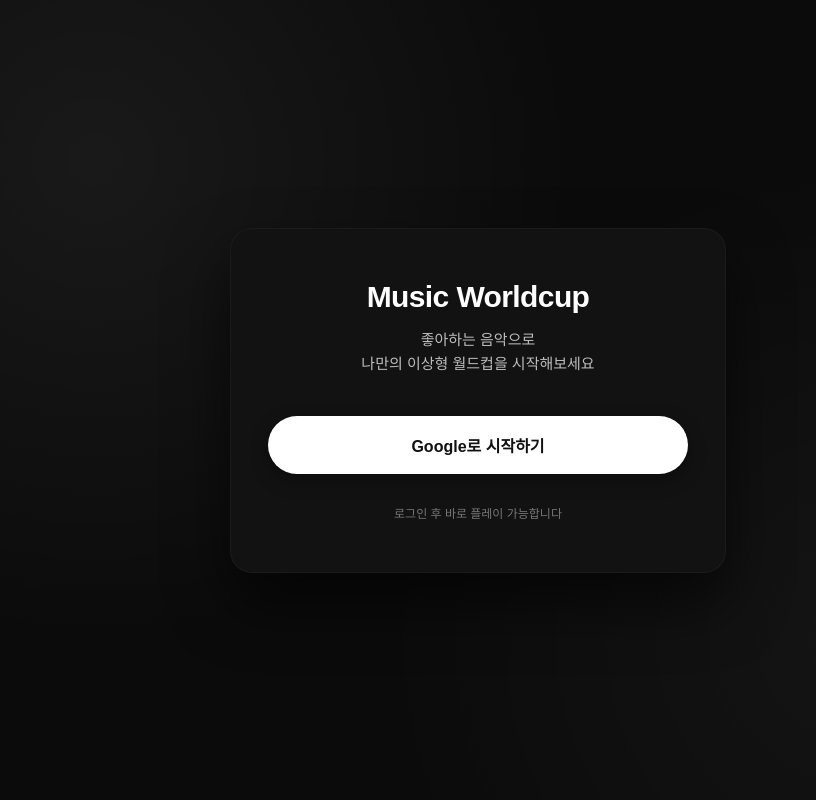
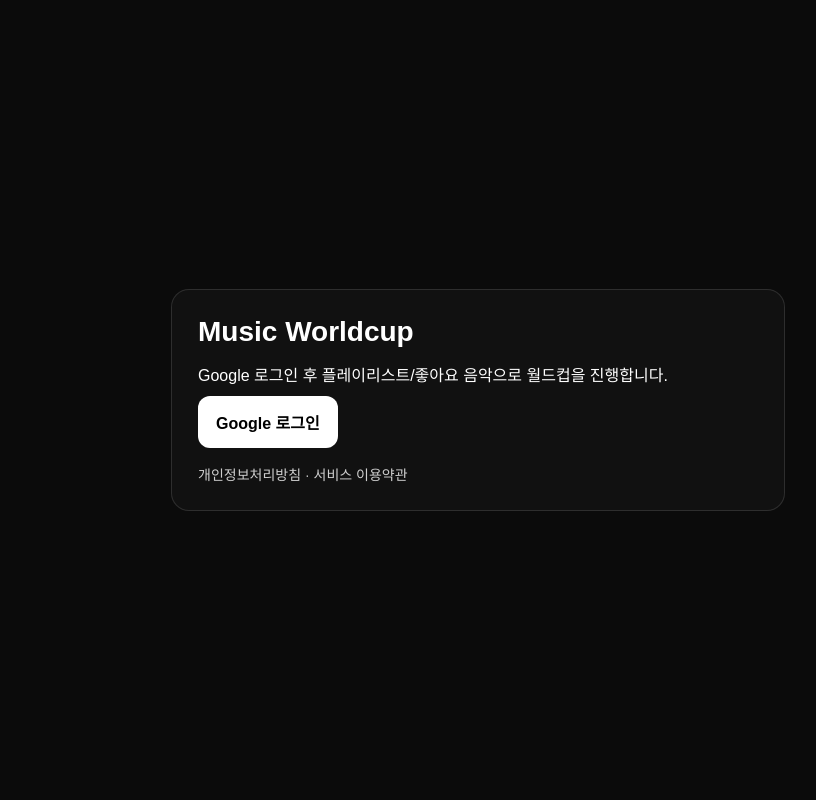
Before and after one commit to tpdud6569/music-worldcup, a FastAPI app: page / in a window 1280 px wide. Shown: the whole page, without its empty margins (162-978 px from the left). Run offline with FastAPI, Linux system fonts and the light colour scheme.

Commit message:
add privacy and terms pages

```diff
--- a/main.py
+++ b/main.py
@@ -296,3 +296,10 @@ def worldcup(request: Request):
             "videos": store.get("worldcup", [])
         }
     )
+@app.get("/privacy", response_class=HTMLResponse)
+def privacy(request: Request):
+    return templates.TemplateResponse("privacy.html", {"request": request})
+
+@app.get("/terms", response_class=HTMLResponse)
+def terms(request: Request):
+    return templates.TemplateResponse("terms.html", {"request": request})
--- a/templates/login.html
+++ b/templates/login.html
@@ -1,114 +1,28 @@
 <!DOCTYPE html>
-<html lang="ko">
+<html>
 <head>
   <meta charset="UTF-8">
+  <meta name="viewport" content="width=device-width, initial-scale=1"/>
   <title>Music Worldcup</title>
-
   <style>
-html, body {
-  margin: 0;
-  padding: 0;
-  width: 100%;
-  height: 100%;
-  font-family: Pretendard, Arial, sans-serif;
-}
-
-/* ===== 배경 (블랙 베이스) ===== */
-body {
-  background:
-    radial-gradient(circle at 20% 20%, rgba(255,255,255,0.06), transparent 40%),
-    radial-gradient(circle at 80% 80%, rgba(255,255,255,0.04), transparent 40%),
-    #0b0b0b;
-  display: flex;
-  align-items: center;
-  justify-content: center;
-}
-
-/* ===== 중앙 카드 ===== */
-.container {
-  width: 100%;
-  max-width: 420px;
-  padding: 52px 38px;
-  background: rgba(18,18,18,0.95);
-  border-radius: 22px;
-  box-shadow:
-    0 30px 60px rgba(0,0,0,0.6),
-    inset 0 0 0 1px rgba(255,255,255,0.04);
-  text-align: center;
-}
-
-/* ===== 제목 ===== */
-.logo {
-  font-size: 30px;
-  font-weight: 800;
-  letter-spacing: -0.6px;
-  margin-bottom: 14px;
-  color: #ffffff;
-}
-
-/* ===== 설명 ===== */
-.desc {
-  font-size: 15px;
-  color: #bdbdbd;
-  line-height: 1.6;
-  margin-bottom: 40px;
-}
-
-/* ===== 로그인 버튼 ===== */
-.login-btn {
-  display: flex;
-  align-items: center;
-  justify-content: center;
-  gap: 10px;
-  width: 100%;
-  padding: 17px 0;
-  font-size: 16px;
-  font-weight: 700;
-  color: #111;
-  text-decoration: none;
-  border-radius: 999px;
-  background: #ffffff;
-  border: none;
-  box-shadow: 0 6px 18px rgba(0,0,0,0.35);
-  transition:
-    transform 0.15s ease,
-    box-shadow 0.15s ease,
-    background 0.15s ease;
-}
-
-.login-btn:hover {
-  transform: translateY(-2px);
-  box-shadow: 0 10px 26px rgba(0,0,0,0.45);
-  background: #f2f2f2;
-}
-
-/* ===== 하단 문구 ===== */
-.footer {
-  margin-top: 30px;
-  font-size: 12px;
-  color: #777;
-}
+    body{margin:0;min-height:100vh;background:#0b0b0b;color:#fff;font-family:Pretendard,Arial,sans-serif;display:flex;align-items:center;justify-content:center}
+    .box{width:min(560px,92vw);background:#111;border:1px solid rgba(255,255,255,.12);border-radius:18px;padding:26px}
+    h1{margin:0 0 14px;font-size:28px}
+    .btn{display:inline-block;margin-top:10px;padding:14px 18px;border-radius:12px;background:#fff;color:#000;text-decoration:none;font-weight:700}
+    .links{margin-top:16px;font-size:14px;color:rgba(255,255,255,.7)}
+    .links a{color:rgba(255,255,255,.8);text-decoration:none}
+    .links a:hover{text-decoration:underline}
   </style>
 </head>
+<body>
+  <div class="box">
+    <h1>Music Worldcup</h1>
+    <div>Google 로그인 후 플레이리스트/좋아요 음악으로 월드컵을 진행합니다.</div>
+    <a class="btn" href="/login">Google 로그인</a>
 
-<body>
-
-<div class="container">
-  <div class="logo">Music Worldcup</div>
-
-  <div class="desc">
-    좋아하는 음악으로<br>
-    나만의 이상형 월드컵을 시작해보세요
-  </div>
-
-  <a class="login-btn" href="/login">
-    Google로 시작하기
-  </a>
-
-  <div class="footer">
-    로그인 후 바로 플레이 가능합니다
+    <div class="links">
+      <a href="/privacy">개인정보처리방침</a> · <a href="/terms">서비스 이용약관</a>
     </div>
   </div>
-
 </body>
 </html>
```
Also changed, not shown: templates/privacy.html (added, +62 -0 lines), templates/terms.html (added, +61 -0 lines). Lines whose indentation alone changed are shown as unchanged.
